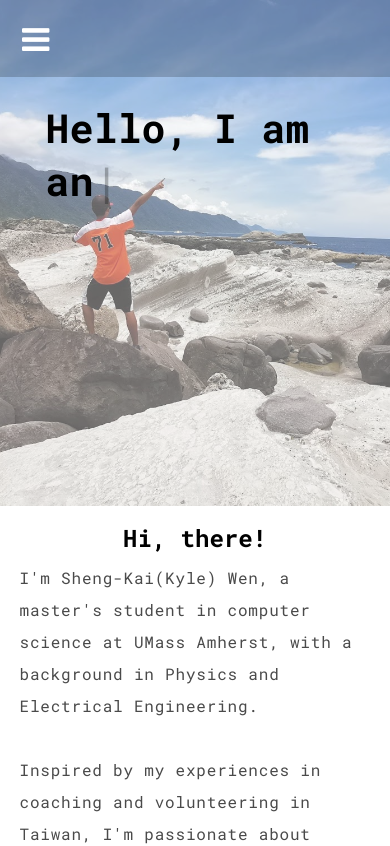
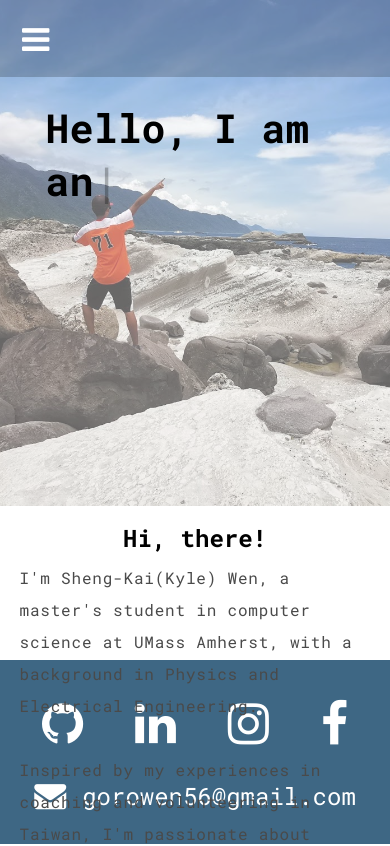
Before and after one commit to shigenogoro/portfolio, a React (Vite) app: page /#/ in a window 390 px wide. Shown: the top 846 px of the page. Built offline with nearby package versions, Linux system fonts and the light colour scheme; a web font is replaced by a local one.

Commit message:
Prevent Overscrolling

```diff
--- a/src/App.css
+++ b/src/App.css
@@ -128,6 +128,8 @@ footer {
     footer {
         width: 100%;
         background-color: rgba(13, 64, 101, 0.796);
+        position: absolute;
+        bottom: 0;
     }
 
     #main-links {
--- a/src/index.css
+++ b/src/index.css
@@ -3,7 +3,3 @@
   box-sizing: border-box;
   font-family: Roboto Mono, Helvetica, Arial, sans-serif;
 }
-
-body {
-  overscroll-behavior-y: none;
-}
```
